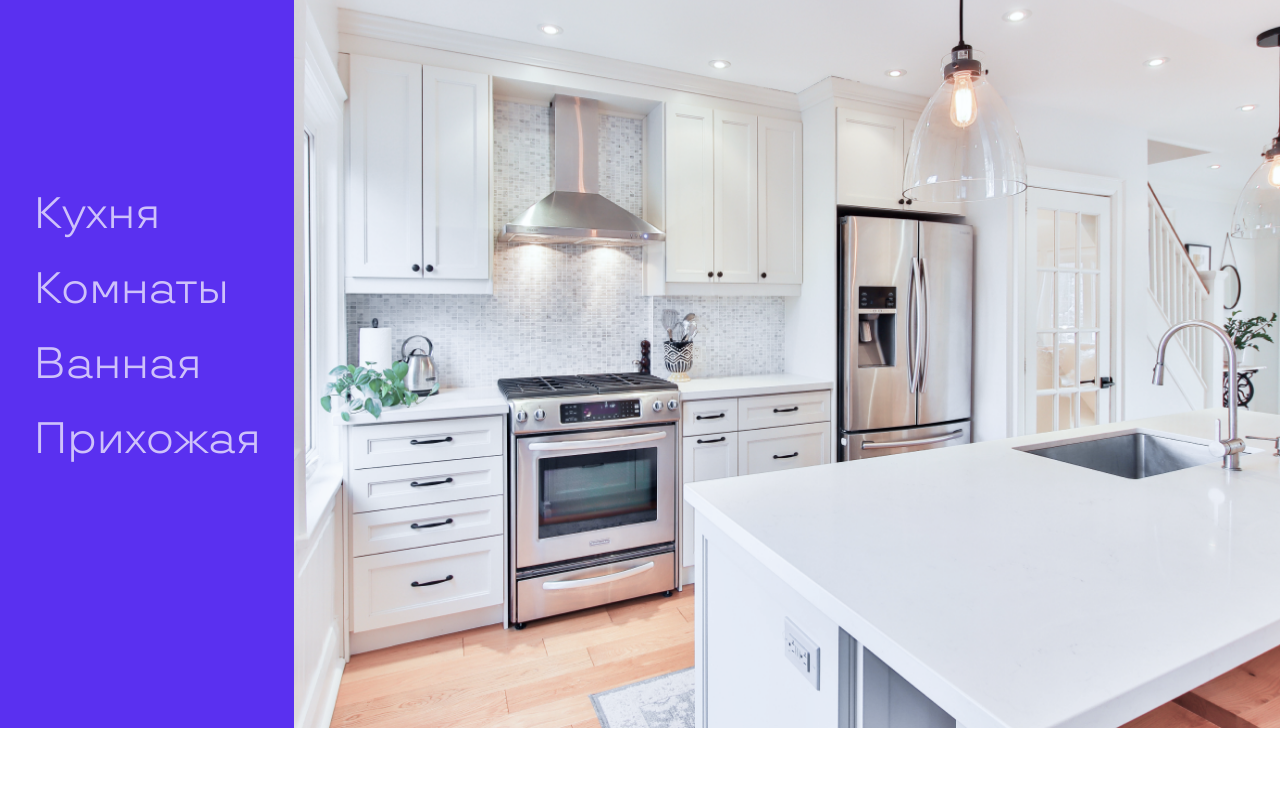
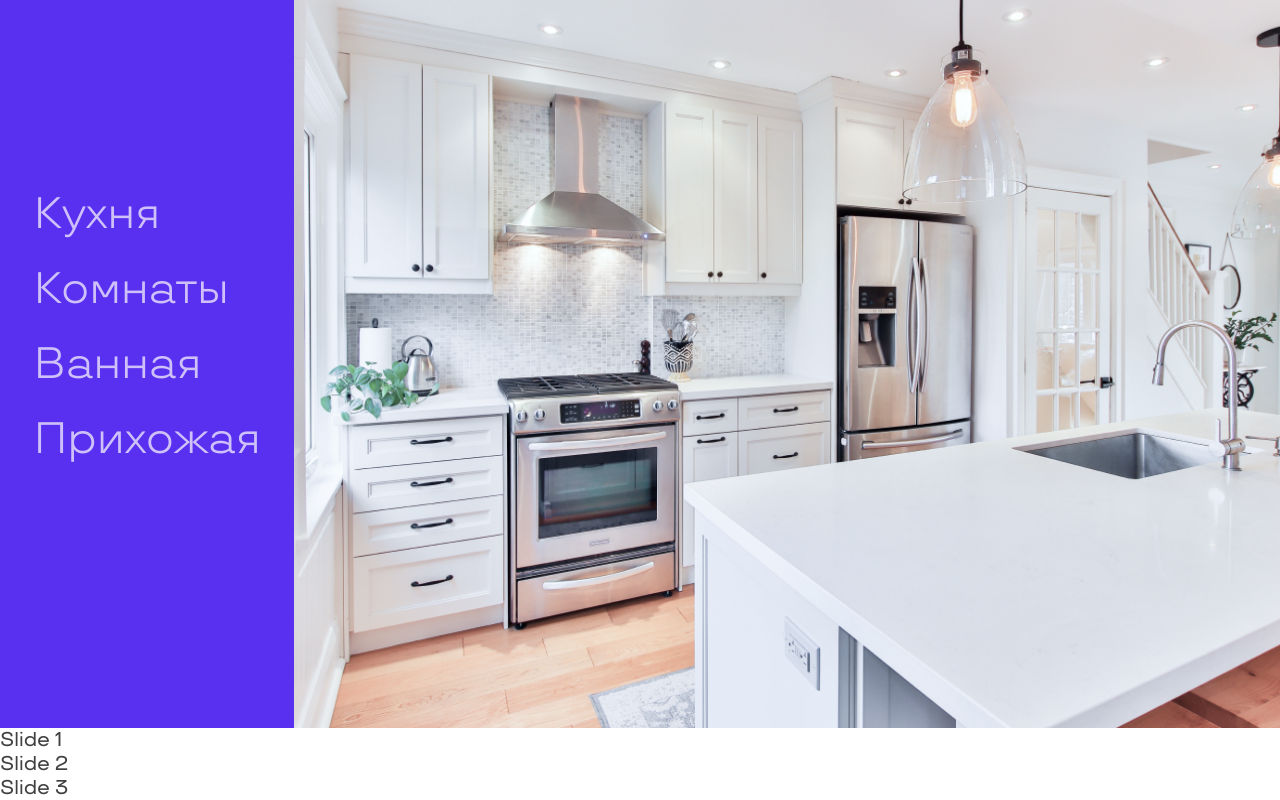
Before and after one commit to hel1yeah/test-redlab, a Vue app: page / in a window 1280 px wide. Shown: the part 1576-2376 px from the top of the page. Before the commit the page ends 2304 px from the top, so only its background shows below. Built offline with nearby package versions, Linux system fonts and the light colour scheme.

Commit message:
feat: added slider

```diff
--- a/package.json
+++ b/package.json
@@ -8,17 +8,20 @@
     "lint": "vue-cli-service lint"
   },
   "dependencies": {
-    "core-js": "^3.6.5",
     "gsap": "^3.7.1",
+    "swiper": "^7.0.6",
     "vue": "^3.0.0"
   },
   "devDependencies": {
+    "@vue/cli": "^4.5.13",
     "@vue/cli-plugin-babel": "~4.5.0",
     "@vue/cli-plugin-eslint": "~4.5.0",
     "@vue/cli-service": "~4.5.0",
+    "@vue/cli-service-global": "^4.5.13",
     "@vue/compiler-sfc": "^3.0.0",
     "@vue/eslint-config-prettier": "^6.0.0",
     "babel-eslint": "^10.1.0",
+    "core-js": "^2.6.12",
     "eslint": "^6.8.0",
     "eslint-plugin-prettier": "^3.3.1",
     "eslint-plugin-vue": "^7.0.0",
--- a/src/App.vue
+++ b/src/App.vue
@@ -2,18 +2,21 @@
   <section-home></section-home>
   <section-cards></section-cards>
   <section-cleaning></section-cleaning>
+  <test></test>
 </template>
 
 <script>
 import SectionHome from '@/views/SectionHome.vue'
 import SectionCards from '@/views/SectionCards.vue'
 import SectionCleaning from '@/views/SectionCleaning.vue'
+import Test from './views/test.vue'
 
 export default {
   components: {
     SectionHome,
     SectionCards,
     SectionCleaning,
+    Test,
   },
 }
 </script>
--- /dev/null
+++ b/src/views/test.vue
@@ -0,0 +1,34 @@
+<template>
+  <swiper
+    :slides-per-view="3"
+    :space-between="50"
+    @swiper="onSwiper"
+    @slideChange="onSlideChange"
+  >
+    <swiper-slide>Slide 1</swiper-slide>
+    <swiper-slide>Slide 2</swiper-slide>
+    <swiper-slide>Slide 3</swiper-slide>
+  </swiper>
+</template>
+<script>
+import { Swiper, SwiperSlide } from 'swiper/vue'
+
+export default {
+  components: {
+    Swiper,
+    SwiperSlide,
+  },
+  setup() {
+    const onSwiper = (swiper) => {
+      console.log(swiper)
+    }
+    const onSlideChange = () => {
+      console.log('slide change')
+    }
+    return {
+      onSwiper,
+      onSlideChange,
+    }
+  },
+}
+</script>
```
Also changed, not shown: src/views/SectionCleaning.vue (+28 -0 lines), 1 other file (tests, documents, lock files or other folders).
